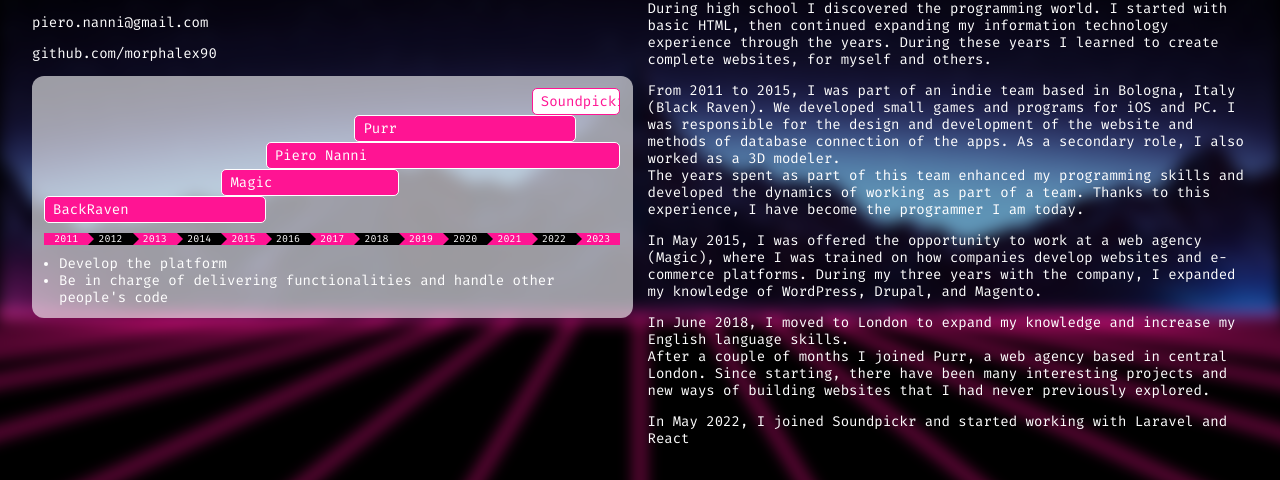
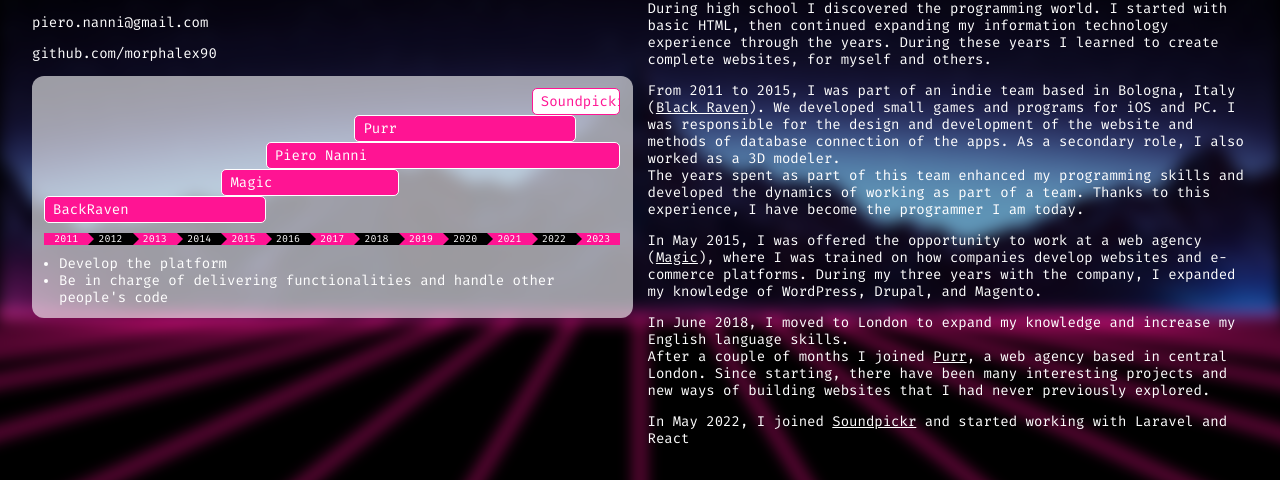
Before and after one commit to morphalex90/pieronanni_react, a Next.js app: page /about in a window 1280 px wide. Shown: the part 164-644 px from the top of the page. Built offline with nearby package versions, Linux system fonts and the light colour scheme; no server answers.

Commit message:
re add t-underline class

```diff
--- a/src/css/_general.scss
+++ b/src/css/_general.scss
@@ -125,6 +125,10 @@
     text-align: right;
 }
 
+.t-underline {
+    text-decoration: underline;
+}
+
 ul {
     margin-top: 0px;
     padding-left: 15px;
```
